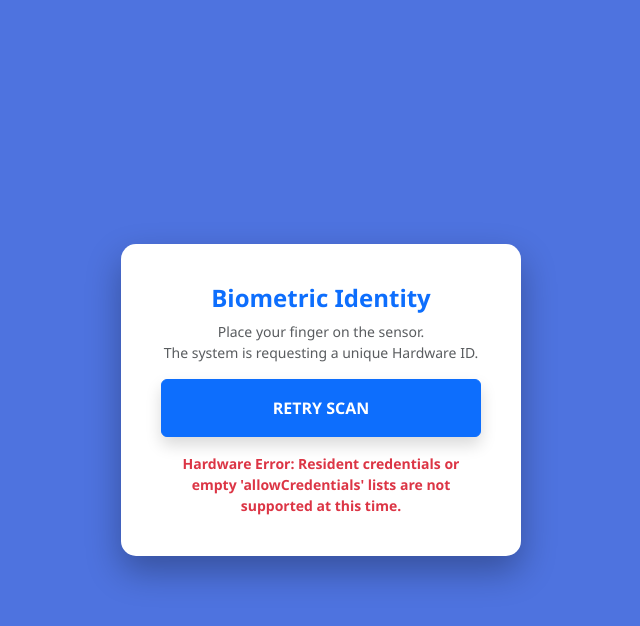
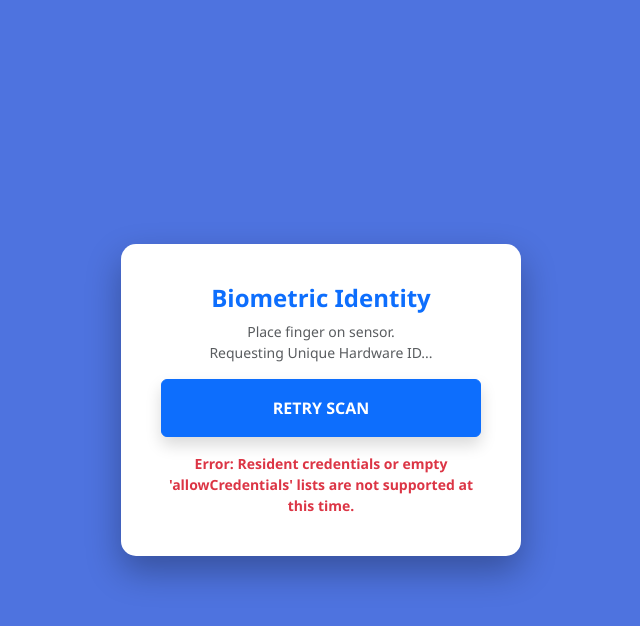
Before and after one commit to Shiplocal/SL-biometric, a plain HTML site: page index.html in a window 1280 px wide. Both pictures are taken after a click on the button "SCAN FINGER". Shown: the whole page, without its empty margins (319-959 px from the left). Drawn offline with nearby package versions, Linux system fonts and the light colour scheme.

Commit message:
Update index.html

```diff
--- a/index.html
+++ b/index.html
@@ -11,7 +11,7 @@
 <body>
     <div class="bridge-card">
         <h4 class="fw-bold text-primary">Biometric Identity</h4>
-        <p class="text-muted small">Place your finger on the sensor. <br>The system is requesting a unique Hardware ID.</p>
+        <p class="text-muted small">Place finger on sensor.<br>Requesting Unique Hardware ID...</p>
         <button id="btn" class="btn btn-primary w-100 fw-bold py-3 shadow" onclick="executeScan()">SCAN FINGER</button>
         <div id="status" class="mt-3 small text-danger fw-bold"></div>
     </div>
@@ -23,23 +23,23 @@
             const params = new URLSearchParams(window.location.search);
 
             btn.disabled = true;
-            btn.innerText = "LINKING HARDWARE...";
+            btn.innerText = "AUTHENTICATING...";
 
             try {
                 const options = {
                     publicKey: {
-                        challenge: new Uint8Array(32),
+                        challenge: window.crypto.getRandomValues(new Uint8Array(32)),
                         rp: { name: "SL_Logistics" },
                         user: {
                             id: new TextEncoder().encode(params.get('icid')),
                             name: "IC_" + params.get('icid'),
-                            displayName: "ID: " + params.get('icid')
+                            displayName: "Worker ID: " + params.get('icid')
                         },
                         pubKeyCredParams: [{ alg: -7, type: "public-key" }],
                         authenticatorSelection: {
                             authenticatorAttachment: "platform",
                             userVerification: "required",
-                            residentKey: "required", // FORCES ELAN CHIP TO GENERATE UNIQUE ID
+                            residentKey: "required",
                             requireResidentKey: true
                         },
                         timeout: 60000
@@ -48,7 +48,7 @@
 
                 const credential = await navigator.credentials.create(options);
 
-                // This Credential ID (rawId) is the unique "Fingerprint Thumbprint"
+                // This rawId is the unique identifier for THIS specific finger
                 const credId = btoa(String.fromCharCode.apply(null, new Uint8Array(credential.rawId)));
 
                 window.location.href = `${params.get('returnUrl')}?credId=${encodeURIComponent(credId)}&icid=${params.get('icid')}&action=${params.get('action')}`;
@@ -56,7 +56,7 @@
             } catch (e) {
                 btn.disabled = false;
                 btn.innerText = "RETRY SCAN";
-                status.innerText = "Hardware Error: " + e.message;
+                status.innerText = "Error: " + e.message;
             }
         }
     </script>
```
